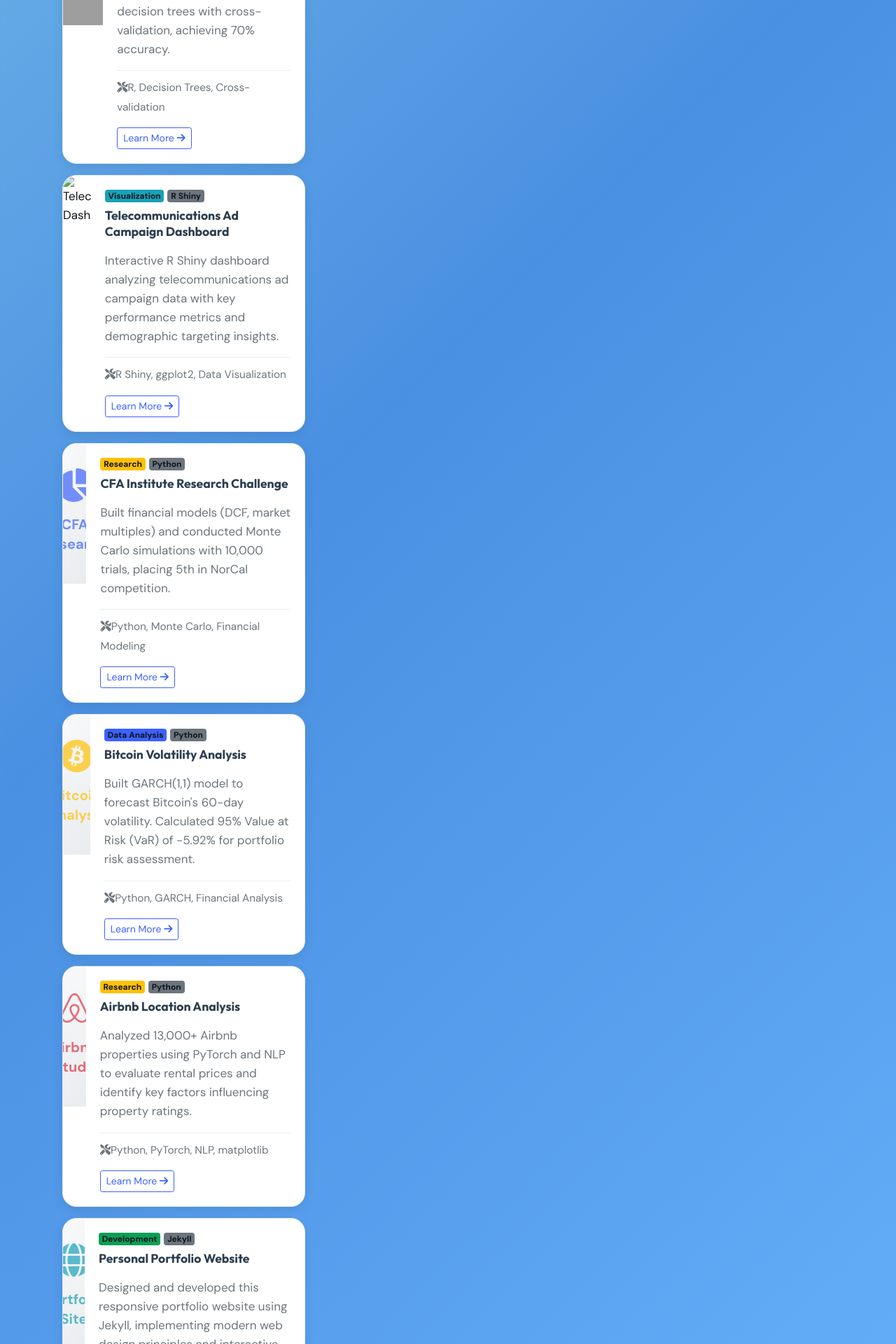
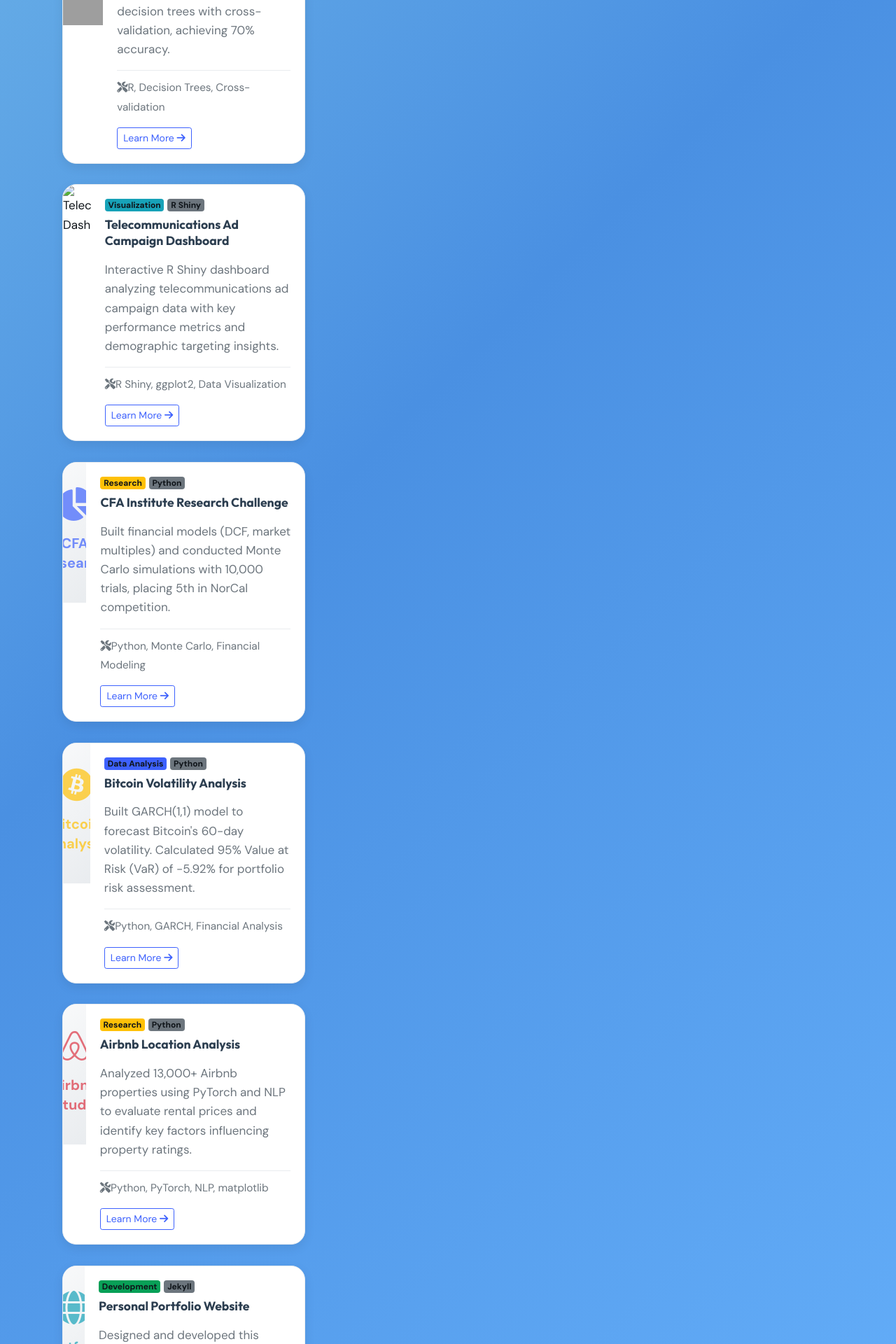
Before and after one commit to kaungthiha/kaungthiha.github.io, a Jekyll site: the page built from pages/projects.html, in a window 1280 px wide. Shown: the part 1689-3609 px from the top of the page at 70% size. Built offline with Jekyll 4.4.1, drawn with Linux system fonts in a browser that asks for light colours; grey boxes are pictures that could not be loaded.

Commit message:
spacing push

```diff
--- a/assets/css/landing.css
+++ b/assets/css/landing.css
@@ -1121,7 +1121,7 @@ section {
 .projects-grid {
   display: flex;
   flex-direction: column;
-  gap: 1rem;
+  gap: 1.85rem;
 }
 
 .project-card {
--- a/index.html
+++ b/index.html
@@ -136,7 +136,7 @@ comments: false
 
     <!-- My Work -->
     <div class="folder-card" data-folder="work" data-order="2">
-      <div class="folder-peek-label"><span>Projects I've Done</span></div>
+      <div class="folder-peek-label"><span>Recent Projects</span></div>
       <div class="folder-body">
         <div class="projects-grid">
 
```
